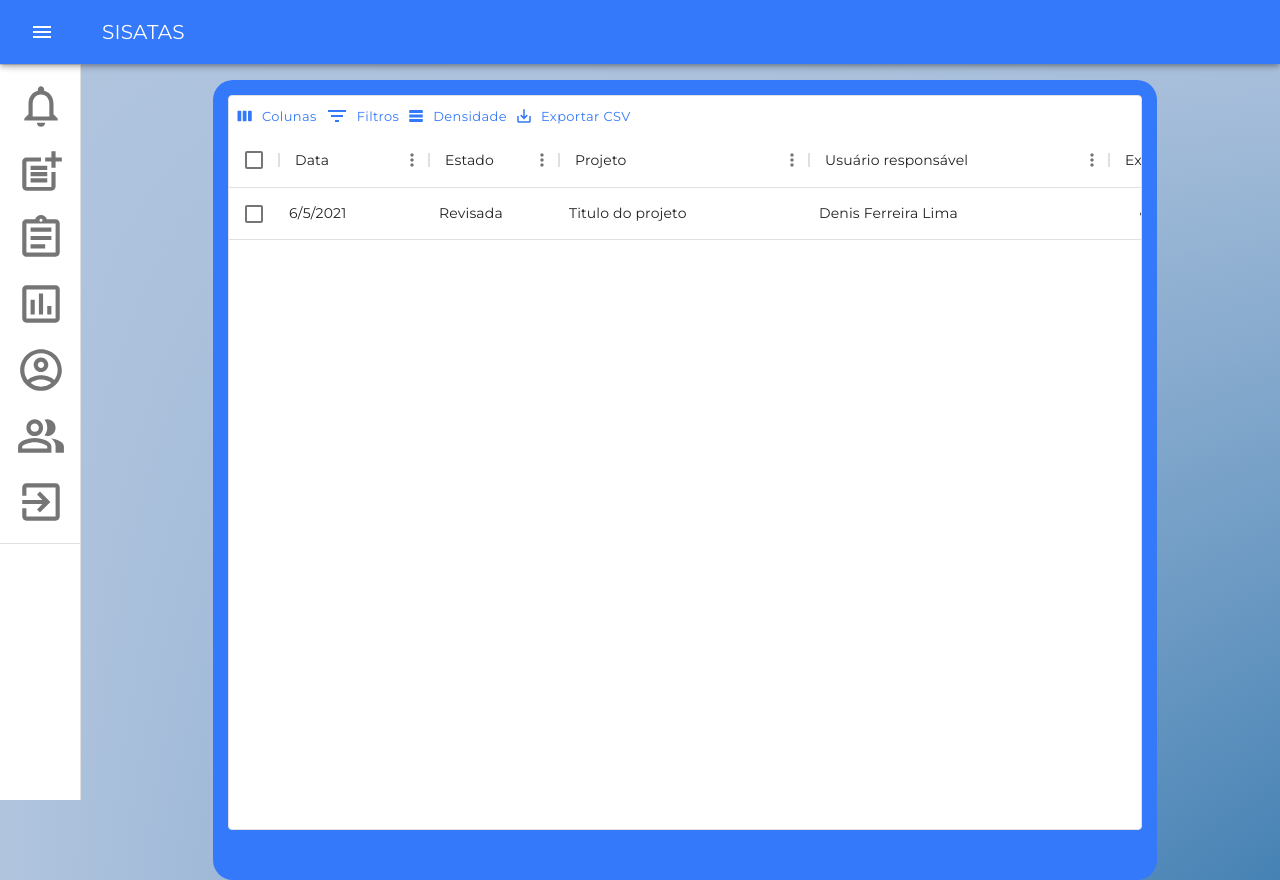
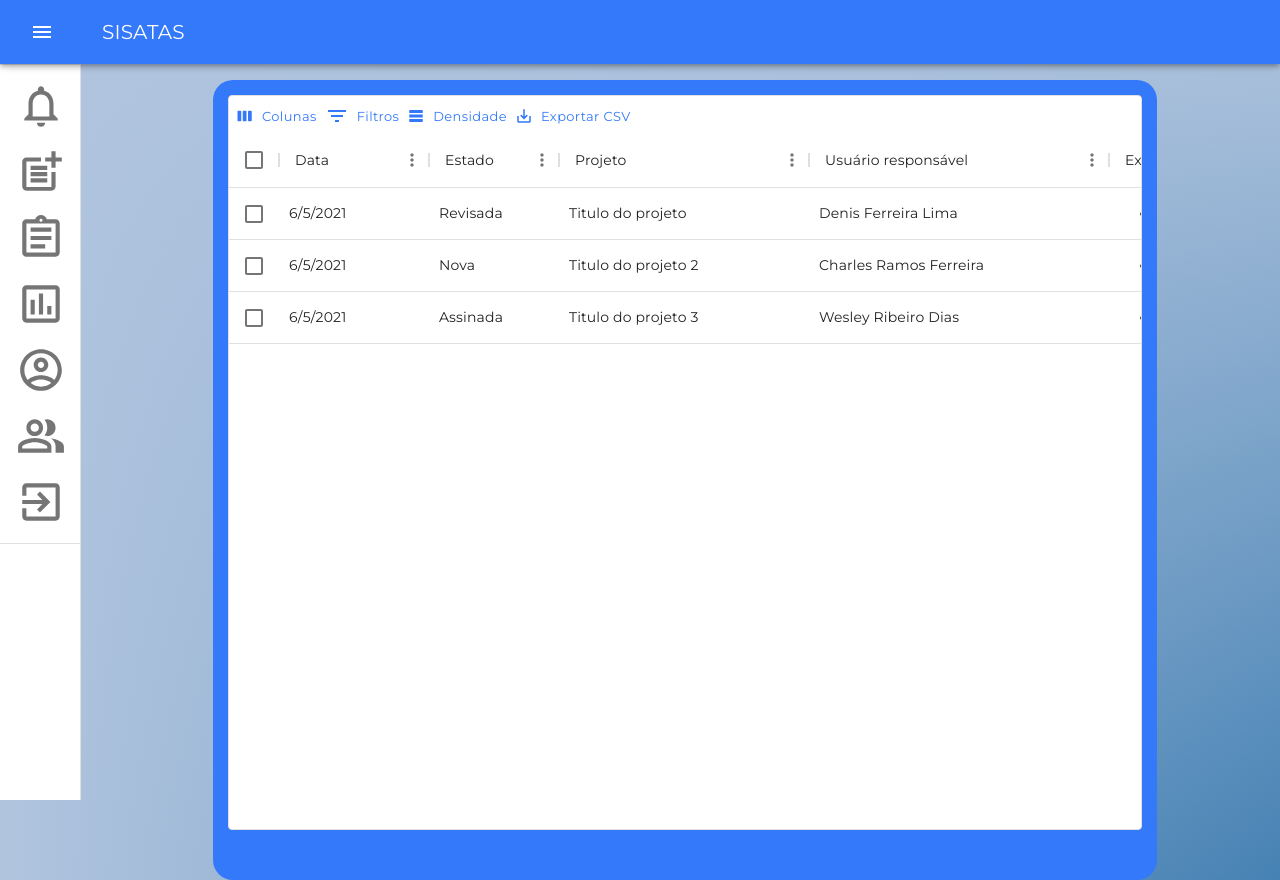
Before and after one commit to BureauTech/ProjectSisatas, a React (Create React App) app in the folder client/: page /relatorio in a window 1280 px wide. Built offline with nearby package versions, Linux system fonts and the light colour scheme.

Commit message:
Fix - tamanho do datagrid

```diff
--- a/client/src/components/UserList/UserList.css
+++ b/client/src/components/UserList/UserList.css
@@ -10,7 +10,3 @@
 .icon:hover {
   color: #26BAF4;
 }
-
-.MuiDataGrid-renderingZone {
-  max-height: 52px !important;
-}
```
